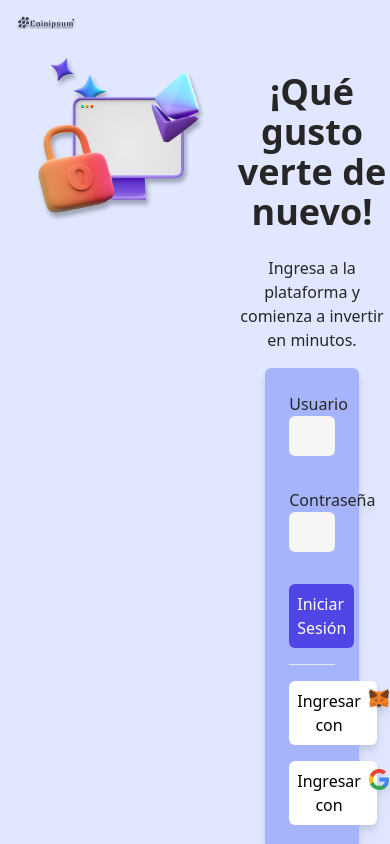
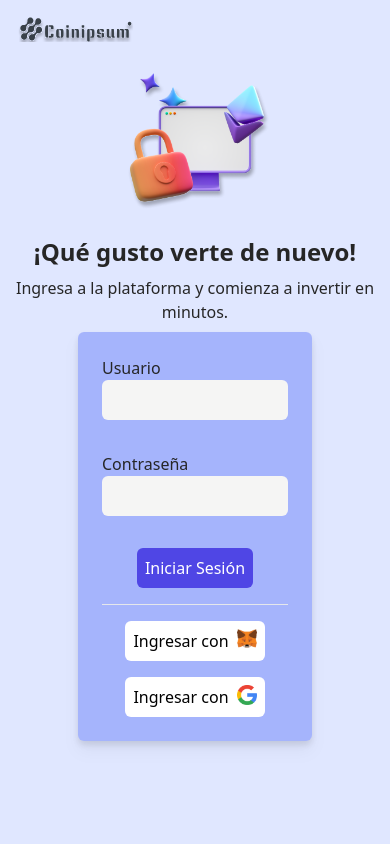
Before and after one commit to ImnotaChickenNuggie/PageWYBMGF, a React (Vite) app: page / in a window 390 px wide. Built offline with nearby package versions, Linux system fonts and the light colour scheme.

Commit message:
modificacion de vista para movil

```diff
--- a/src/pages/Login.jsx
+++ b/src/pages/Login.jsx
@@ -7,30 +7,30 @@ import Metamask from '../assets/metamask.png';
 
 const Login = () => {
 	return (
-		<div className='container bg-indigo-100 w-screen h-screen overflow-y-hidden'>
+		<div className='container bg-indigo-100 w-screen h-screen md:overflow-y-hidden'>
 			{/* navbar */}
 			<div className='w-full flex flex-row p-4'>
 				<img
-					className='w-2/12 cursor-pointer'
+					className='w-1/3 md:w-2/12 cursor-pointer'
 					src={Logo}
 					alt='logotipo de la empresa'
 				/>
 			</div>
 			{/* contenedor */}
-			<div className='flex flex-row'>
-				<div className='w-3/5'>
+			<div className='flex flex-col md:flex-row bg-indigo-100'>
+				<div className='md:w-3/5'>
 					<img
-						// className='w-2/12 cursor-pointer'
+						className='w-2/4 mx-auto md:w-full cursor-pointer'
 						src={ImgDesktop}
 						alt='Render en 3D de una computadora y crypto'
 					/>
 				</div>
-				<div className=' w-2/5'>
+				<div className=' md:w-2/5'>
 					<div className='flex flex-col h-full items-center'>
-						<p className='font-sans font-semibold text-4xl text-center text-neutral-800 mt-6 mb-2'>
+						<p className='font-sans font-semibold text-2xl md:text-4xl text-center text-neutral-800 md:mt-6 mb-2'>
 							¡Qué gusto verte de nuevo!
 						</p>
-						<p className='font-sans text-neutral-800 text-center my-4'>
+						<p className='font-sans text-neutral-800 text-center mb-2 md:my-4'>
 							Ingresa a la plataforma y comienza a invertir en
 							minutos.
 						</p>
```
